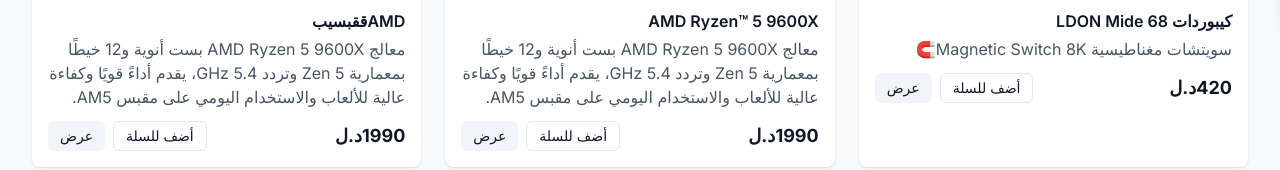
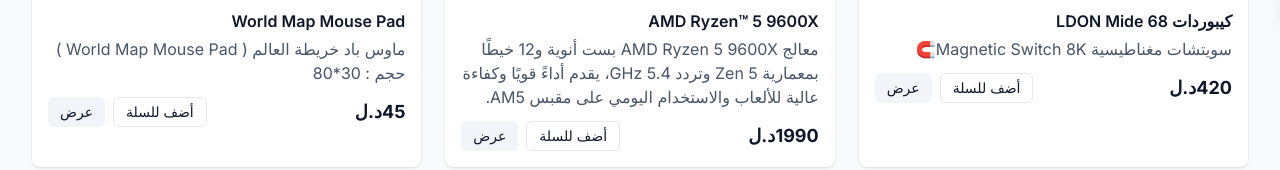
Before and after one commit to ansfds/Switches-Store, a plain HTML site: page index.html in a window 1280 px wide. Shown: the part 783-953 px from the top of the page. Drawn offline with nearby package versions, Linux system fonts and the light colour scheme.

Commit message:
Initial merge

```diff
--- a/index.html
+++ b/index.html
@@ -194,12 +194,12 @@
           </div>
         </article>
 
-                <article class="product-card bg-white p-4 rounded-lg shadow dark:bg-dark-card dark:shadow-md" data-category="cpu" data-price="1990" data-name="AMD Ryzen 5 9600X">
-          <img src="https://scontent.fmji1-1.fna.fbcdn.net/v/t39.30808-6/572474331_788458787360086_5906297399774088541_n.jpg?_nc_cat=107&ccb=1-7&_nc_sid=aa7b47&_nc_eui2=AeGmGvab2ROIyMl39HQC0y1V8Fp4pRXVx3LwWnilFdXHcohPhpTv4uzaTAOnfoEhN3XDQTv3iXWBZz7DoQEYOxSb&_nc_ohc=2Fu3T2p5SUYQ7kNvwELLl1x&_nc_oc=AdlmyFLlXfcOEsYFOeQhxCa13RsB8NoEH73O8v5QTHDSoyHxtuUkF36xSzHS3-Mlkaw&_nc_zt=23&_nc_ht=scontent.fmji1-1.fna&_nc_gid=pFhaRw3uyyiFdrgB_OQ6AA&oh=00_AfeyUmLri3GtvJaSQ6BIiEkqNT55I0nYijyj_RzjRtU7_w&oe=6907F6AC" />
-          <h3 class="mt-3 font-semibold">AMDققبسيب</h3>
-          <div class="mt-1 text-slate-600 dark:text-white\/70">معالج AMD Ryzen 5 9600X بست أنوية و12 خيطًا بمعمارية Zen 5 وتردد 5.4 GHz، يقدم أداءً قويًا وكفاءة عالية للألعاب والاستخدام اليومي على مقبس AM5.</div>
+                <article class="product-card bg-white p-4 rounded-lg shadow dark:bg-dark-card dark:shadow-md" data-category="cpu" data-price="45" data-name="World Map Mouse Pad">
+          <img src="https://static-01.daraz.pk/p/98db95b156d0199b0221cd6f4dd68a68.jpg" />
+          <h3 class="mt-3 font-semibold">World Map Mouse Pad</h3>
+          <div class="mt-1 text-slate-600 dark:text-white\/70">ماوس باد خريطة العالم ( World Map Mouse Pad ) حجم : 30*80</div>
           <div class="mt-3 flex items-center justify-between">
-            <div class="text-lg font-bold">1990د.ل</div>
+            <div class="text-lg font-bold">45د.ل</div>
             <div class="flex gap-2">
               <button class="addToCartBtn px-3 py-1 rounded-md border text-sm dark:border-white\/30">أضف للسلة</button>
               <button class="viewBtn px-3 py-1 rounded-md bg-slate-100 text-sm dark:bg-dark-card\/80">عرض</button>
```
